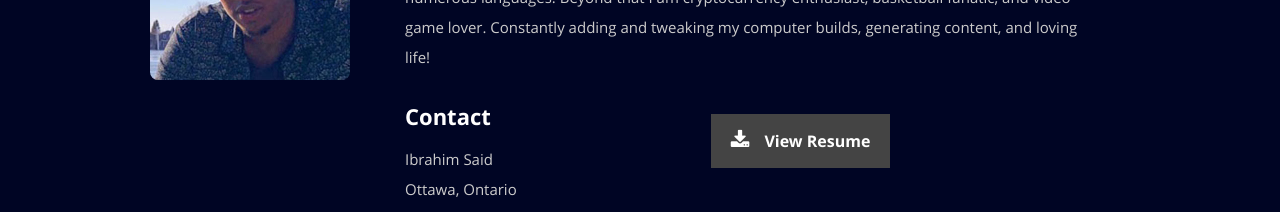
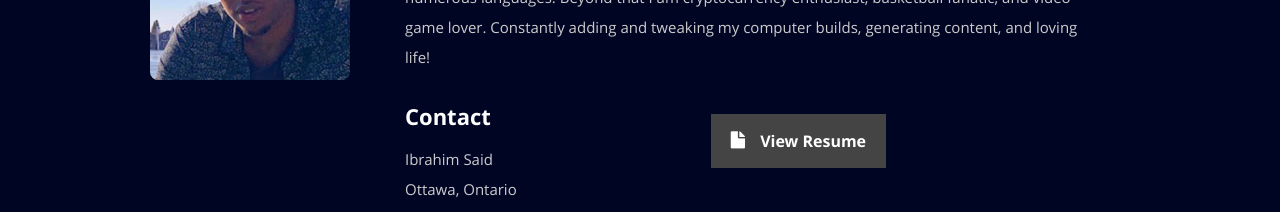
Before and after one commit to 1brahimsaid/website, a React (Create React App) app: page / in a window 1280 px wide. Shown: the part 1000-1212 px from the top of the page. Built offline with nearby package versions, Linux system fonts and the light colour scheme.

Commit message:
download to file

```diff
--- a/src/Components/About.js
+++ b/src/Components/About.js
@@ -48,7 +48,7 @@ class About extends Component {
                 <div className="columns download">
                   <p>
                     <a href={resumeDownload} className="button">
-                      <i className="fa fa-download"></i>View Resume
+                      <i className="fa fa-file"></i>View Resume
                     </a>
                   </p>
                 </div>
```
